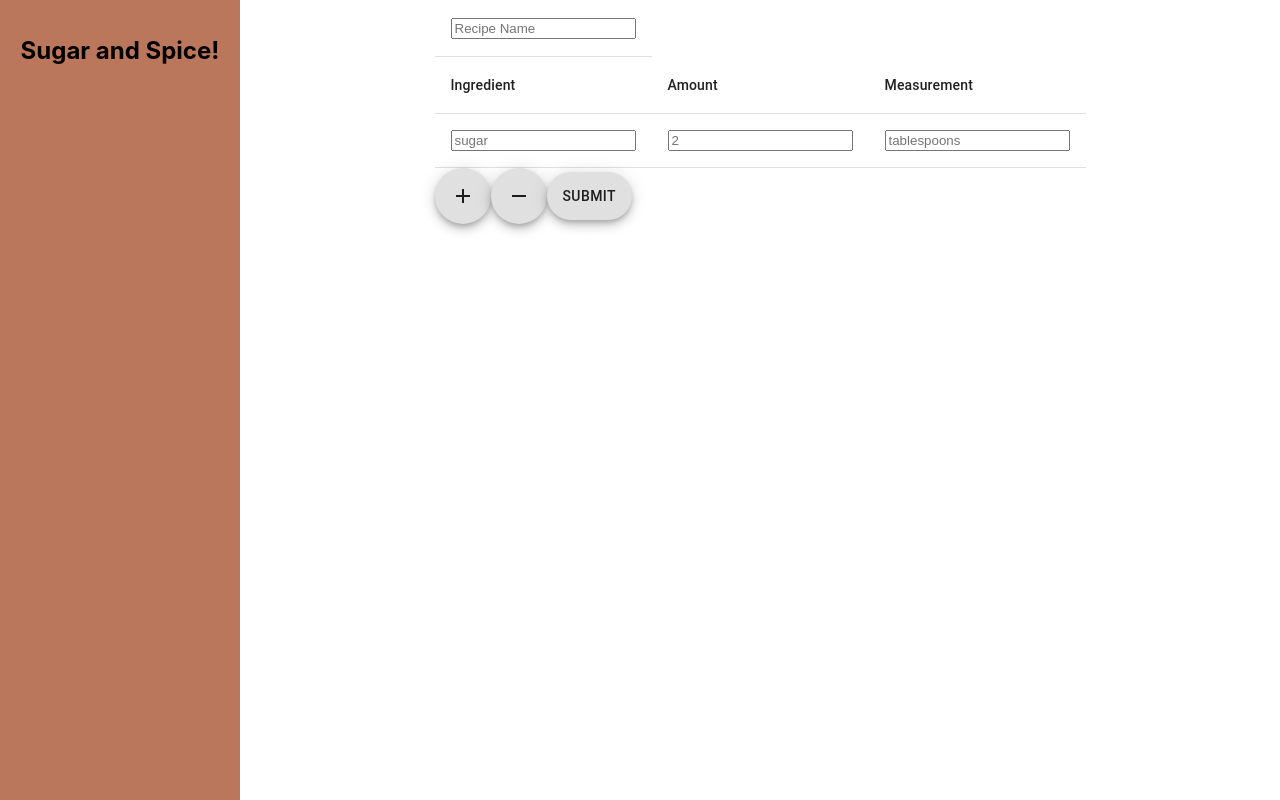
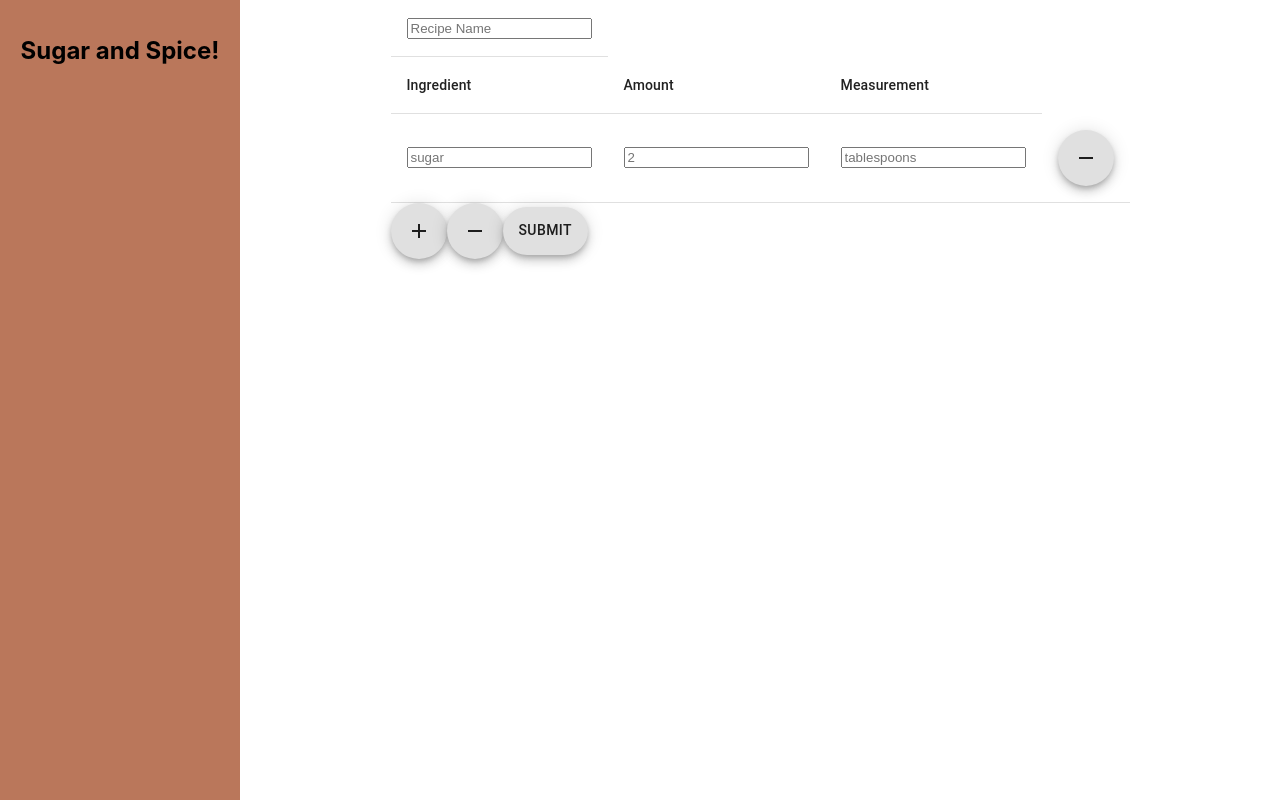
Before and after one commit to pnb90/sugar_and_spice_react, a React (Create React App) app: page /recipes/new in a window 1280 px wide. Both pictures are taken after a click on the button 578 px from the left and 142 px from the top of the page. Built offline with nearby package versions, Linux system fonts and the light colour scheme.

Commit message:
trying to figure out delete item)

```diff
--- a/src/components/Form/index.js
+++ b/src/components/Form/index.js
@@ -13,8 +13,22 @@ export default function Form() {
     const [measurement, setMeasurement] = useState("")
     const [error, setError] = useState("")
 
+    const addIngredient = () => {
+        setIngredientList(oldIngredients => [...oldIngredients, {ingredientRow}])
+    }
+
+    const removeIngredient = () => {
+        console.log("I'm activinati removeIngredient")
+        console.log(ingredientRow.key)
+        console.log(ingredientList.filter(ingredientRow => ingredientRow.key != 2))
+        // var newList = ingredientList.filter(ingredientRow => ingredientRow.key != ingredientRow.key)
+        // console.log(ingredientList.filter())
+        // setIngredientList(ingredientList.filter(item => item.key != item.key))
+    }
+
+
     const ingredientRow =
-        <TableRow>
+        <TableRow key={ingredientList.length + 1}>
             <TableCell>
                 <input
                     type="text"
@@ -46,18 +60,13 @@ export default function Form() {
                     required
                 />
             </TableCell>
+            <TableCell>
+                <Fab onClick={removeIngredient}><RemoveIcon /></Fab>
+            </TableCell>
         </TableRow>
 
     const ingredientes = ingredientList.map(({ingredientRow}) => ingredientRow  )
 
-    const addIngredient = () => {
-        setIngredientList(oldIngredients => [...oldIngredients, {ingredientRow}])
-    }
-
-    const removeIngredient = () => {
-        console.log(ingredientList)
-        // setIngredientList(ingredientList.filter(ingredient, ingredient.id != (ingredientList.length - 1)))
-    }
 
     const handleSubmit = () => {
         axios.post("/api/recipes", {
```
